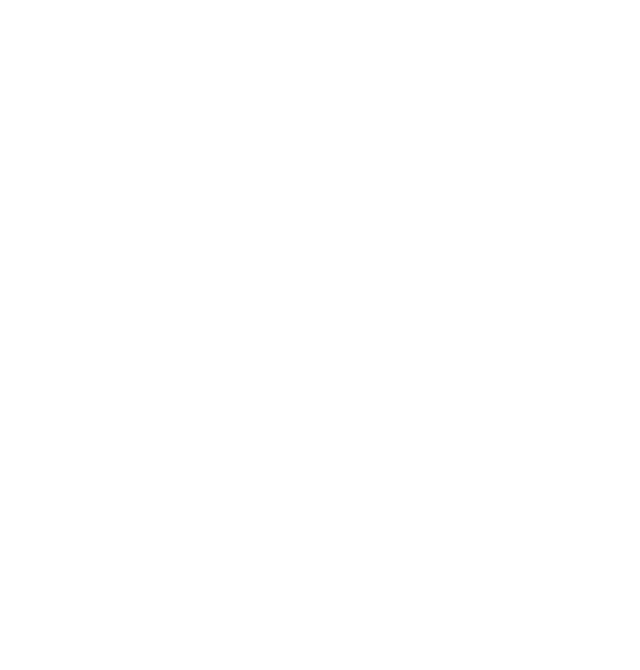
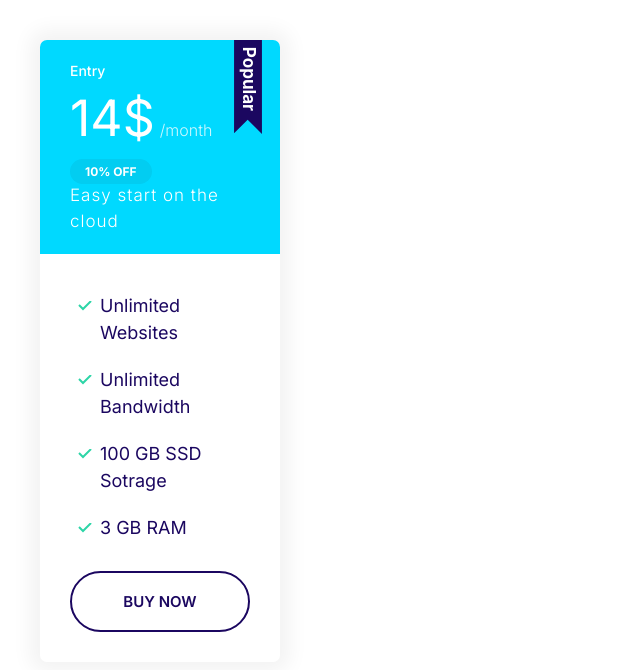
Before and after one commit to Disturbed00/cloudified, a plain HTML site: page index.html in a window 1280 px wide. Shown: the whole page, without its empty margins (0-640 px from the left). Drawn offline with Linux system fonts and the light colour scheme.

Commit message:
build popular badge.

```diff
--- a/CSS/styles.css
+++ b/CSS/styles.css
@@ -323,6 +323,19 @@ a {
   margin-bottom: 2rem;
 }
 
+.plan--popular .card__header {
+  position: relative;
+}
+
+.plan--popular .card__header::before {
+  content: url(../images/popular.svg);
+  width: 40px;
+  display: inline-block;
+  position: absolute;
+  top: -6px;
+  right: 5%;
+}
+
 @media screen and (min-width: 1024px) {
   .plan__name {
     font-size: 1.4rem;
--- a/index.html
+++ b/index.html
@@ -13,5 +13,30 @@
     <link rel="stylesheet" href="./CSS/normalize.css" />
     <link rel="stylesheet" href="./CSS/styles.css" />
   </head>
-  <body></body>
+  <body>
+    <div style="width: 25%; padding: 4rem">
+      <div class="plan plan--popular">
+        <div class="card card--secondary">
+          <header class="card__header">
+            <h3 class="plan__name">Entry</h3>
+            <span class="plan__price">14$</span>
+            <span class="plan__billing-cycle">/month</span>
+            <span class="badge badge--secondary badge--small">10% OFF</span>
+            <span class="plan__description">Easy start on the cloud</span>
+          </header>
+          <div class="card__body">
+            <ul class="list list--tick">
+              <li class="list__item">Unlimited Websites</li>
+              <li class="list__item">Unlimited Bandwidth</li>
+              <li class="list__item">100 GB SSD Sotrage</li>
+              <li class="list__item">3 GB RAM</li>
+            </ul>
+            <button class="button button--outline button--block">
+              Buy now
+            </button>
+          </div>
+        </div>
+      </div>
+    </div>
+  </body>
 </html>
```
Also changed, not shown: images/popular.svg (added).
